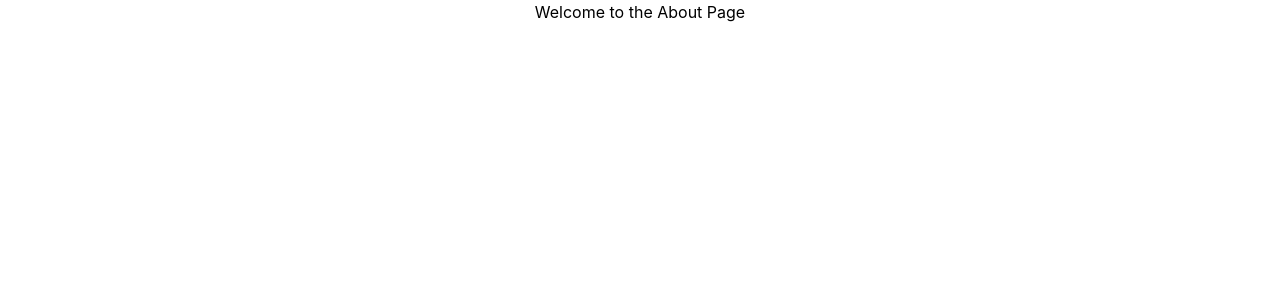
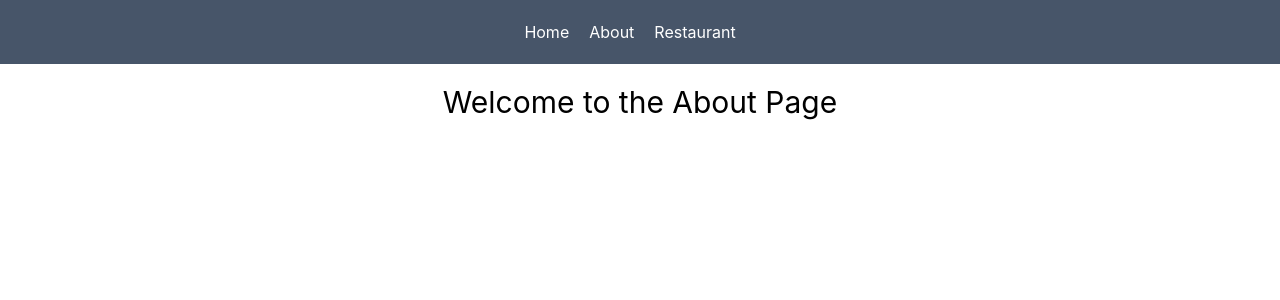
Before and after one commit to EhsanEIK/react-router-mealdb-website, a React (Create React App) app: page /about in a window 1280 px wide. Shown: the top 300 px of the page. Built offline with nearby package versions, Linux system fonts and the light colour scheme.

Commit message:
added link on navbar

```diff
--- a/src/App.js
+++ b/src/App.js
@@ -4,7 +4,7 @@ import router from './routes/routes';
 
 function App() {
   return (
-    <div className="App">
+    <div>
       <RouterProvider router={router}></RouterProvider>
     </div>
   );
--- a/src/components/About/About.js
+++ b/src/components/About/About.js
@@ -3,7 +3,7 @@ import React from 'react';
 const About = () => {
     return (
         <div>
-            <h2>Welcome to the About Page</h2>
+            <h2 className='text-3xl text-center mt-5'>Welcome to the About Page</h2>
         </div>
     );
 };
--- a/src/components/Header/Header.js
+++ b/src/components/Header/Header.js
@@ -1,13 +1,15 @@
 import React from 'react';
-import { Link } from 'react-router-dom';
+import { Link, NavLink } from 'react-router-dom';
 
 const Header = () => {
     return (
-        <nav>
-            <Link to='/home'>Home</Link>
-            <Link to='/about'>About</Link>
-            <Link to='/restaurant'>Restaurant</Link>
-        </nav>
+        <nav className='bg-slate-600 text-white flex justify-center p-5'>
+            <div>
+                <NavLink to='/home' className='mr-5 hover:text-red-600'>Home</NavLink>
+                <NavLink to='/about' className='mr-5 hover:text-red-600'>About</NavLink>
+                <NavLink to='/restaurant' className='mr-5 hover:text-red-600'>Restaurant</NavLink>
+            </div>
+        </nav >
     );
 };
 
--- a/src/components/Home/Home.js
+++ b/src/components/Home/Home.js
@@ -3,7 +3,7 @@ import React from 'react';
 const Home = () => {
     return (
         <div>
-            <h2>Welcome to the Home Page</h2>
+            <h2 className='text-3xl text-center mt-5'>Welcome to the Home Page</h2>
         </div>
     );
 };
--- a/src/components/Restaurant/Restaurant.js
+++ b/src/components/Restaurant/Restaurant.js
@@ -3,7 +3,7 @@ import React from 'react';
 const Restaurant = () => {
     return (
         <div>
-            <h2>Welcome to the Restaurant</h2>
+            <h2 className='text-3xl text-center mt-5'>Welcome to the Restaurant</h2>
         </div>
     );
 };
--- /dev/null
+++ b/src/layout/Main.js
@@ -0,0 +1,14 @@
+import React from 'react';
+import { Outlet } from 'react-router-dom';
+import Header from '../components/Header/Header';
+
+const Main = () => {
+    return (
+        <div>
+            <Header></Header>
+            <Outlet></Outlet>
+        </div>
+    );
+};
+
+export default Main;
```
Also changed, not shown: src/routes/routes.js (+9 -5 lines).
